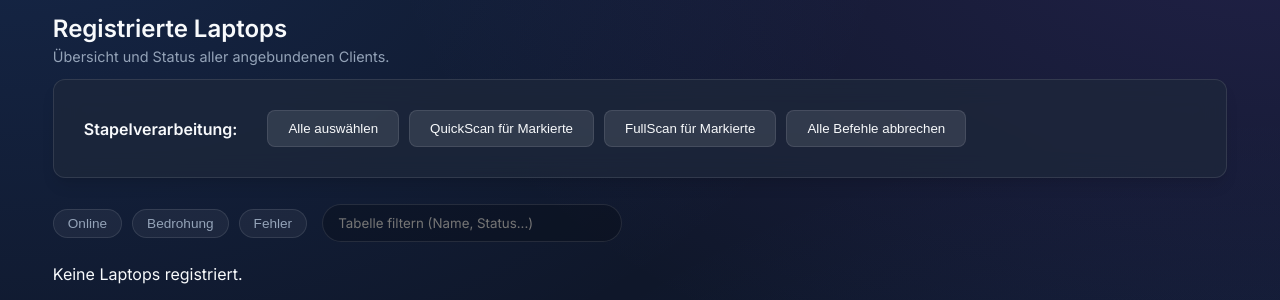
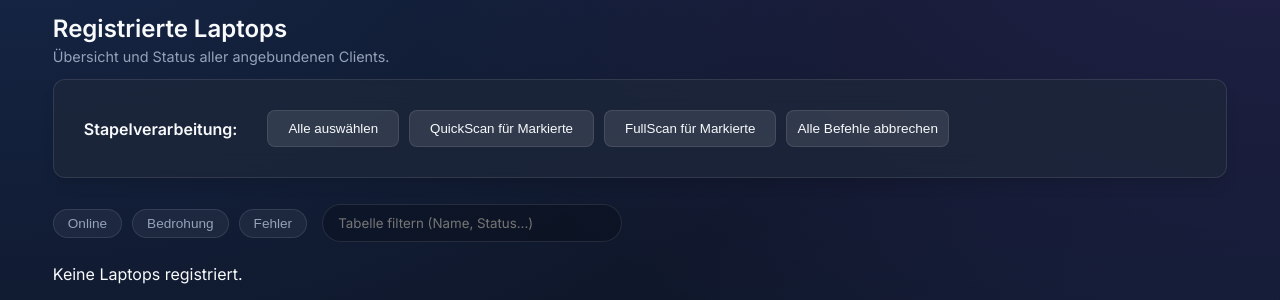
Before and after one commit to BitWuehler/ScanOp, a FastAPI app: template templates/laptops_overview.html in a window 1280 px wide. Shown: the part 120-420 px from the top of the page. Run offline with FastAPI, Linux system fonts and the light colour scheme; the template is opened without the code that fills it, so the values that code supplies are empty; parts of the project's set-up code (start-up, migrations or seed data) failed here and were passed over.

```diff
--- a/app/web_routes.py
+++ b/app/web_routes.py
@@ -75,8 +75,7 @@ async def web_laptops_overview(request: Request, db: Session = Depends(get_db),
         if laptop_instance.last_scan_result_message:
             msg = laptop_instance.last_scan_result_message
             if "erfolgreich abgeschlossen" in msg:
-                stype = laptop_instance.last_scan_type if laptop_instance.last_scan_type else "Scan"
-                simplified_result_message = f"{stype} OK"
+                simplified_result_message = "OK"
             else:
                 simplified_result_message = msg[:30] + ("..." if len(msg) > 30 else "")
 
--- a/static/style.css
+++ b/static/style.css
@@ -174,6 +174,11 @@ button:disabled {
 }
 
 /* Specific buttons */
+.scan-button, .cancel-command-button, .delete-laptop-button {
+    padding: 6px 10px;
+    font-size: 0.85rem;
+}
+
 .cancel-command-button, .delete-laptop-button {
     background: linear-gradient(135deg, #ef4444, #b91c1c);
     box-shadow: 0 4px 6px -1px rgba(239, 68, 68, 0.3);
```
